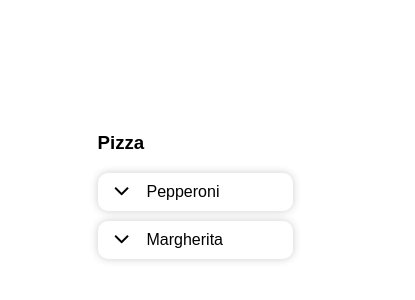
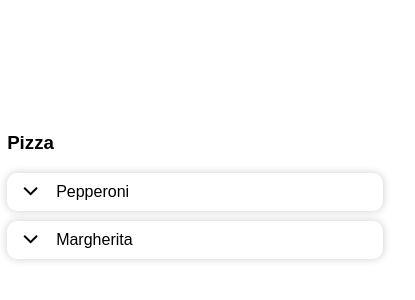
Before and after one commit to steliosal/fts-public-a, a Vue app in the folder pizza-menu/: page / in a window 390 px wide. Shown: the part 236-536 px from the top of the page, 415 px wide, since content can reach past the window. Built offline with nearby package versions, Linux system fonts and the light colour scheme.

Commit message:
fix: UI responsiveness improvements

```diff
--- a/pizza-menu/src/components/PizzaMenu.vue
+++ b/pizza-menu/src/components/PizzaMenu.vue
@@ -23,7 +23,7 @@ import PizzaItem from "../components/PizzaItem.vue";
 
 // Access the store
 const pizzaStore = usePizzaStore();
-const { pizzas} = storeToRefs(pizzaStore);
+const { pizzas } = storeToRefs(pizzaStore);
 const { fetchPizzaData } = pizzaStore;
 
 const openedItems = ref([]);
@@ -49,7 +49,6 @@ function onToggleOpen(id) {
 <style scoped>
 .App {
   display: block;
-  width: 100%;
   text-align: left;
   font-family: sans-serif;
   color: black;
@@ -59,6 +58,6 @@ function onToggleOpen(id) {
   display: flex;
   flex-direction: column;
   gap: 10px;
-  width: 50vw;
+  width: 100%;
 }
 </style>
--- a/pizza-menu/src/style.css
+++ b/pizza-menu/src/style.css
@@ -1,13 +1,15 @@
 body {
   margin: 0;
   display: flex;
-  place-items: center;
-  min-width: 320px;
+  align-items: center;
+  justify-content: center;
   min-height: 100vh;
 }
 
 #app {
-  max-width: 1280px;
+  display: block;
+  width: 100%;
+  max-width: 650px;
   margin: 0 auto;
   padding: 2rem;
 }
```
